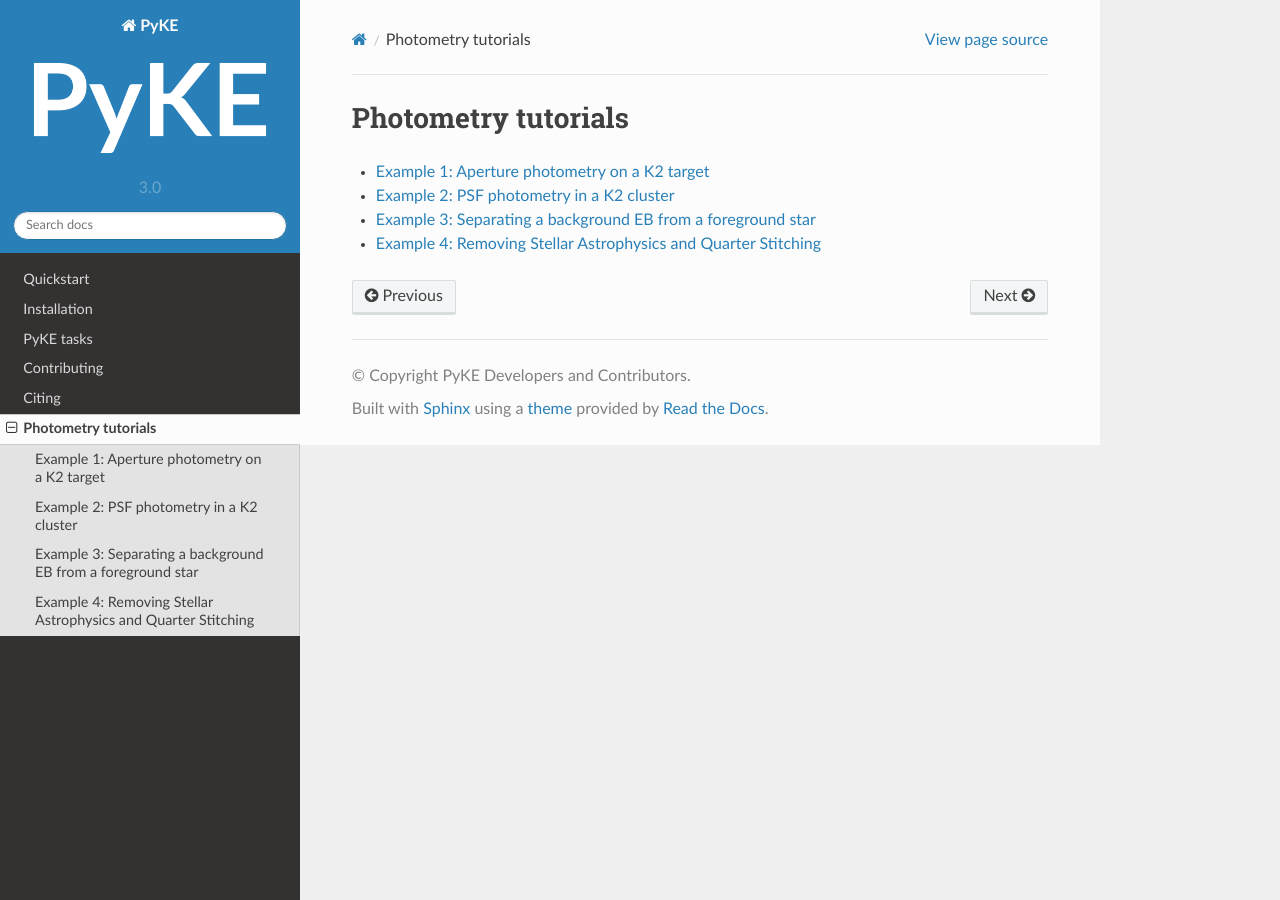
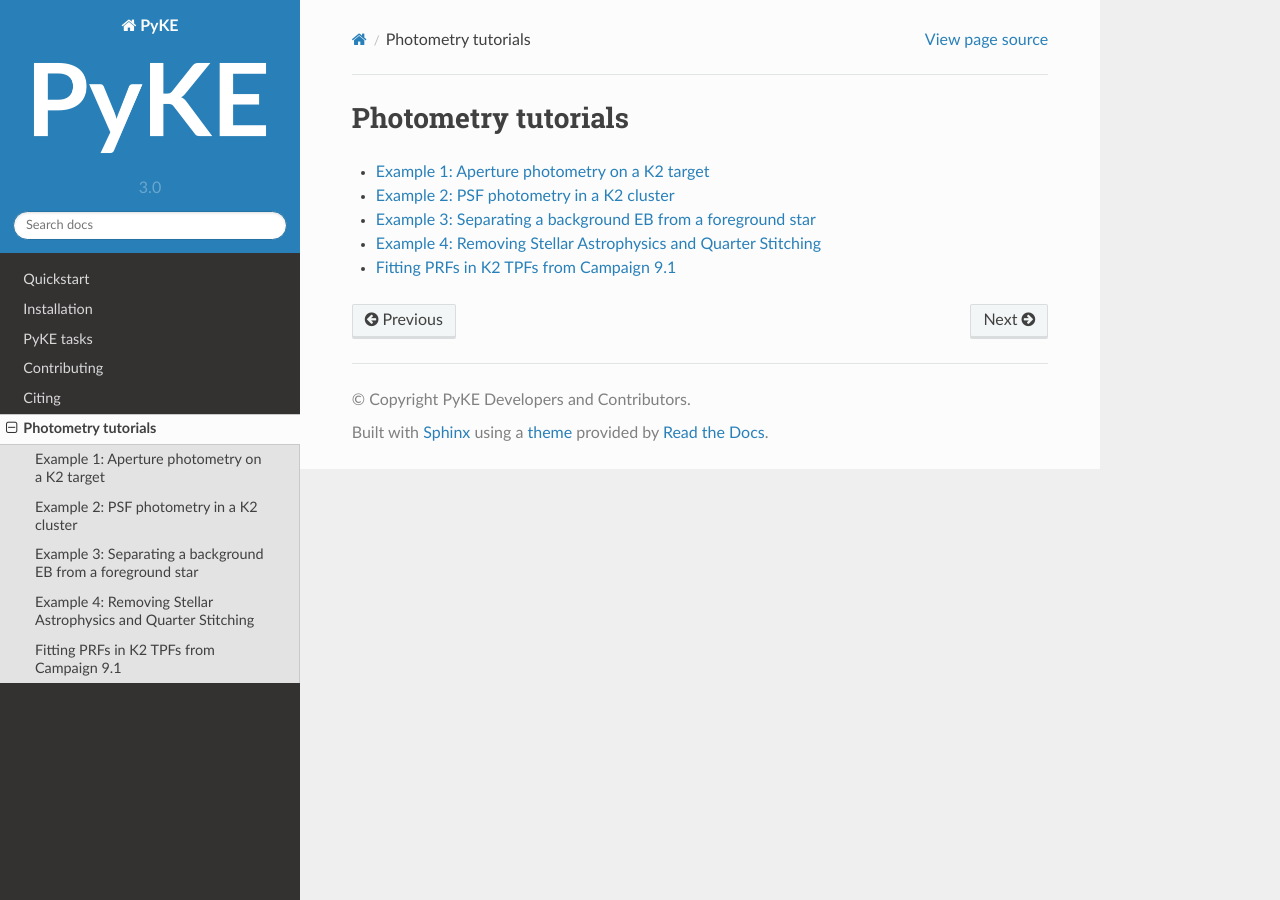
Before and after one commit to KeplerGO/pyke, a Sphinx documentation site: the page built from docs/source/tutorials/index.rst, in a window 1280 px wide. Built offline with Sphinx 7.4.7 and the Read the Docs theme 2.0.0, drawn with Linux system fonts in a browser that asks for light colours; some of the changed lines change nothing that is shown.

Commit message:
add prf fitting notebook

```diff
--- a/docs/source/tutorials/index.rst
+++ b/docs/source/tutorials/index.rst
@@ -8,3 +8,4 @@ Photometry tutorials
     psf-photometry-in-k2
     separating-a-background-eb
     removing-stellar-astroph-quarter-stitch
+    ipython_notebooks/c9-prf-fitting.ipynb
```
